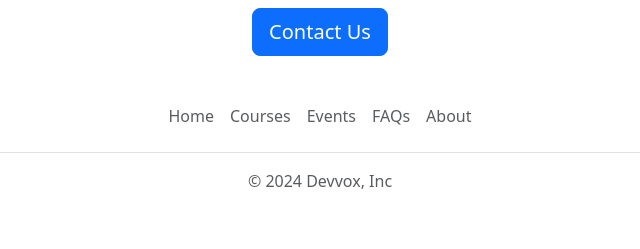
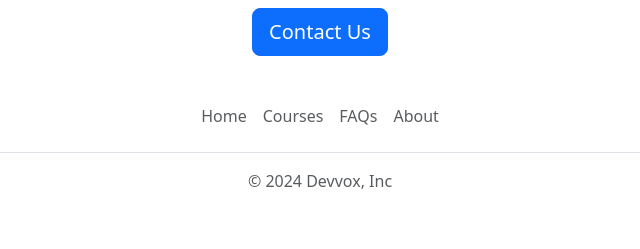
Before and after one commit to Josephorokpo/Devvox-careers-website, a Flask app: template templates/home.html in a window 1280 px wide. Shown: the part 902-1151 px from the top of the page, without its empty margins (320-960 px from the left). Run offline with Flask 3, Linux system fonts and the light colour scheme; the template is opened without the code that fills it, so the values that code supplies are empty.

Commit message:
Modified the footer in line with project requirement

```diff
--- a/templates/footer.html
+++ b/templates/footer.html
@@ -3,10 +3,10 @@
     <ul class="nav justify-content-center border-bottom pb-3 mb-3">
       <li class="nav-item"><a target="_blank" href="/" class="nav-link px-2 text-body-secondary">Home</a></li>
       <li class="nav-item"><a target="_blank"
- href="https://replit.com/@josephorokpo/Devvox-careers-website-1#templates/jobpage.html" class="nav-link px-2 text-body-secondary">Courses</a></li>
-      <li class="nav-item"><a target="_blank" href="https://www.devvox.com/events" class="nav-link px-2 text-body-secondary">Events</a></li>
+ href="/" class="nav-link px-2 text-body-secondary">Courses</a></li>
+
       <li class="nav-item"><a target="_blank" href="https://www.devvox.com/faqs" class="nav-link px-2 text-body-secondary">FAQs</a></li>
-      <li class="nav-item"><a target="_blank" href="https://www.devvox.com/about" class="nav-link px-2 text-body-secondary">About</a></li>
+      <li class="nav-item"><a target="_blank" href="/about" class="nav-link px-2 text-body-secondary">About</a></li>
     </ul>
     <p class="text-center text-body-secondary">&copy; 2024 Devvox, Inc</p>
   </footer>
```
